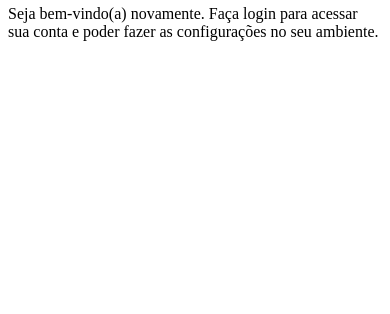
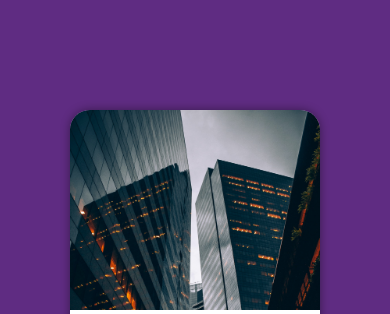
Before and after one commit to Wlllr/projeto-login, a plain HTML site: page index.html in a window 390 px wide. Shown: the part 62-376 px from the top of the page. Drawn offline with Linux system fonts and the light colour scheme.

Commit message:
tela versao mobile

```diff
--- a/estilo/style.css
+++ b/estilo/style.css
@@ -5,3 +5,47 @@
     verde: #49a09d
     lilas: #5f2c82
 */
+
+* {
+    font-family: system-ui, -apple-system, BlinkMacSystemFont, 'Segoe UI', Roboto, Oxygen, Ubuntu, Cantarell, 'Open Sans', 'Helvetica Neue', sans-serif;
+    padding: 0px;
+    margin: 0px;
+    box-sizing: border-box;
+}
+
+body, html {
+    background-color: #5f2c82;
+    height: 100vh;
+    width: 100vw;
+}
+
+main {
+    position: relative;
+    height: 100vh;
+    width: 100vw;
+}
+
+section#login {
+    background-color: white;
+    height: 500px;
+    width: 250px;
+    border-radius: 20px;
+    overflow: hidden;
+    box-shadow: 0px 0px 10px rgba(0, 0, 0, 0.425);
+    position: absolute;
+    top: 50%;
+    left: 50%;
+    transform: translate(-50%,-50%);
+}
+
+section#login > div#imagem {
+    display: block;
+    background: #5f2c82 url("../imagens/building.jpg") no-repeat;
+    background-size: cover;
+    height: 200px;
+}
+
+section#login > div#formulario {
+    display: block;
+    padding: 10px;
+}
```
Also changed, not shown: imagens/building.jpg (renamed from imagens/pattern building.jpg), index.html (line endings or trailing spaces).
